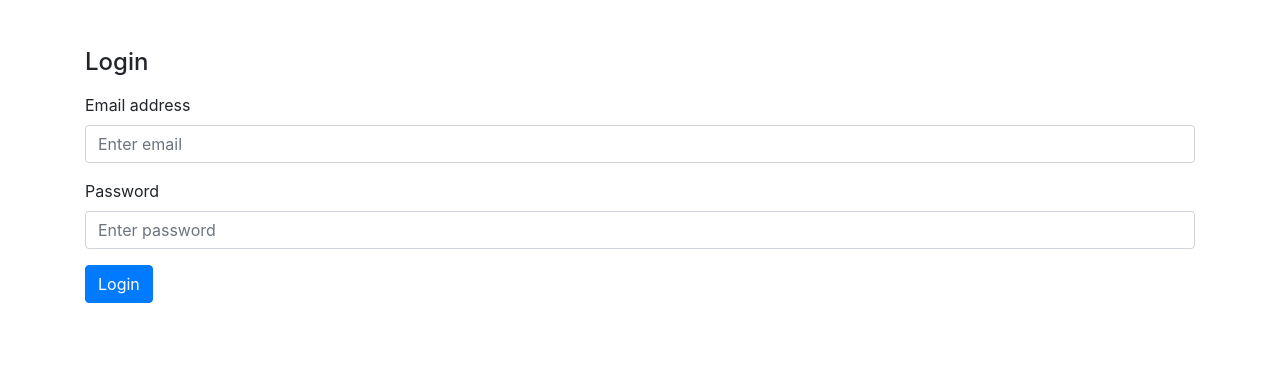
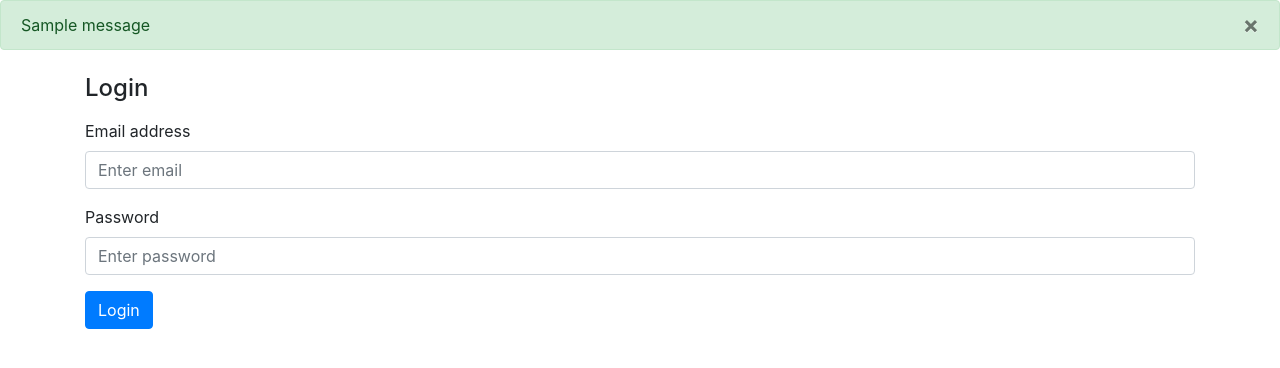
Before and after one commit to j584lee98/flask-auth, a Flask app: page /auth/login in a window 1280 px wide. Shown: the part 56-424 px from the top of the page. Run offline with Flask 2, Linux system fonts and the light colour scheme; one stand-in notice (Sample message) is shown; some libraries are stand-ins or nearby versions.

Commit message:
Add flash message alert for login/signup

```diff
--- a/mysite/auth.py
+++ b/mysite/auth.py
@@ -1,15 +1,32 @@
-from flask import Blueprint, render_template, request
+from flask import Blueprint, render_template, request, flash
 
 auth = Blueprint('auth', __name__)
 
 @auth.route('/login', methods=['GET', 'POST'])
 def login():
+  if request.method == 'POST':
+    email = request.form.get('email')
+    password = request.form.get('password')
+
+    if password != 'password':
+      flash('Incorrect password.', category='error')
+    else:
+      flash('Login success!', category='success')
+
   return render_template('login.html')
 
 @auth.route('/signup', methods=['GET', 'POST'])
 def signup():
-  email = request.form.get('email')
-  password1 = request.form.get('password1')
-  password2 = request.form.get('password2')
+  if request.method == 'POST':
+    email = request.form.get('email')
+    password1 = request.form.get('password1')
+    password2 = request.form.get('password2')
+
+    if password1 != password2:
+      flash('Passwords do not match.', category='error')
+    elif len(password1) < 8:
+      flash('Password length must be at least 8 characters.', category='error')
+    else:
+      flash('Account created successfully.', category='success')
 
   return render_template('signup.html')
--- a/mysite/templates/base.html
+++ b/mysite/templates/base.html
@@ -19,7 +19,7 @@
     <title>Flask App</title>
   </head>
   <body>
-    <nav class="navbar navbar-expand-lg navbar-dark bg-dark mb-5">
+    <nav class="navbar navbar-expand-lg navbar-dark bg-dark">
       <a class="navbar-brand" href="/">Navbar</a>
       <button
         class="navbar-toggler"
@@ -58,7 +58,24 @@
         </form>
       </div>
     </nav>
-    <div class="container">{% block container %}{% endblock %}</div>
+    {% with messages = get_flashed_messages(with_categories=true) %} {% if
+    messages %} {% for category, message in messages %} {% if category ==
+    'error' %}
+    <div class="alert alert-danger alter-dismissable fade show" role="alert">
+      {{ message }}
+      <button type="button" class="close" data-dismiss="alert">
+        <span aria-hidden="true">&times;</span>
+      </button>
+    </div>
+    {% else %}
+    <div class="alert alert-success alter-dismissable fade show" role="alert">
+      {{ message }}
+      <button type="button" class="close" data-dismiss="alert">
+        <span aria-hidden="true">&times;</span>
+      </button>
+    </div>
+    {% endif %} {% endfor%} {% endif%} {% endwith %}
+    <div class="container mt-4">{% block container %}{% endblock %}</div>
     <script
       src="https://code.jquery.com/jquery-3.4.1.slim.min.js"
       integrity="sha384-J6qa4849blE2+poT4WnyKhv5vZF5SrPo0iEjwBvKU7imGFAV0wwj1yYfoRSJoZ+n"
--- a/mysite/templates/login.html
+++ b/mysite/templates/login.html
@@ -7,6 +7,7 @@
       type="email"
       class="form-control"
       id="email"
+      name="email"
       placeholder="Enter email"
       aria-describedby="emailHelp"
     />
@@ -17,6 +18,7 @@
       type="password"
       class="form-control"
       id="password"
+      name="password"
       placeholder="Enter password"
     />
   </div>
--- a/mysite/templates/signup.html
+++ b/mysite/templates/signup.html
@@ -7,6 +7,7 @@
       type="email"
       class="form-control"
       id="email"
+      name="email"
       placeholder="Enter email"
       aria-describedby="emailHelp"
     />
@@ -17,6 +18,7 @@
       type="password"
       class="form-control"
       id="password1"
+      name="password1"
       placeholder="Enter password"
     />
   </div>
@@ -26,6 +28,7 @@
       type="password"
       class="form-control"
       id="password2"
+      name="password2"
       placeholder="Confirm password"
     />
   </div>
```
